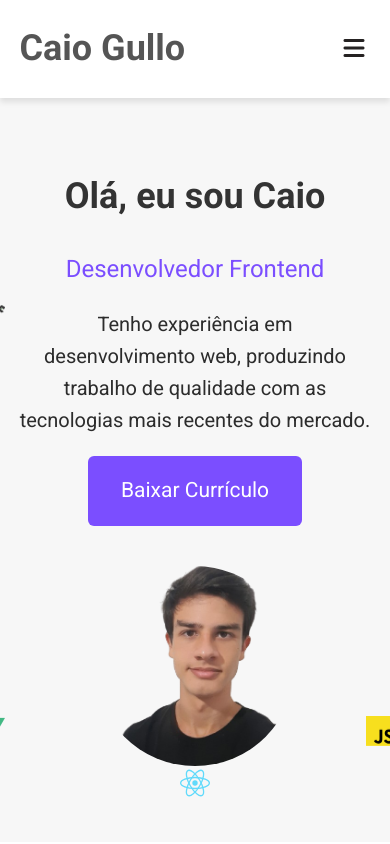
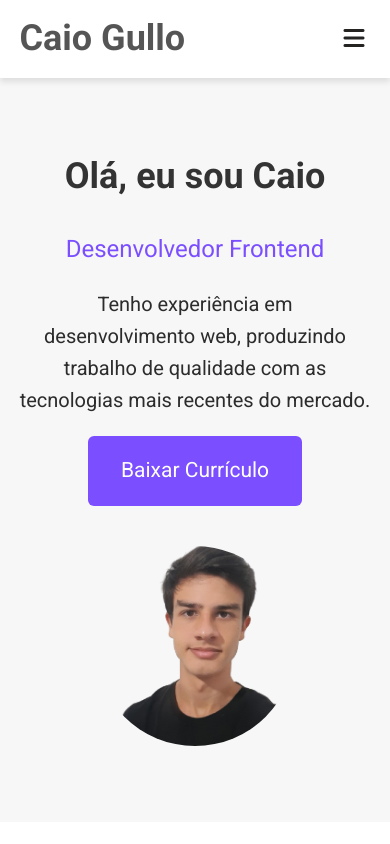
Before and after one commit to caiog19/portfolio, a plain HTML site: page index.html in a window 390 px wide. Shown: the top 844 px of the page. Drawn offline with nearby package versions, Linux system fonts and the light colour scheme.

Commit message:
fix: fixing links

```diff
--- a/script.js
+++ b/script.js
@@ -419,8 +419,8 @@ const projetosDados = {
         ],
         descricao: 'Ecofoto é um projeto de extensão universitária sobre fotografia contemporânea, realizado pela Escola de Comunicação da UFRJ. Faço parte do time de tecnologia, atuando como desenvolvedor fullstack no site. Iniciei no projeto resolvendo bugs na versão desktop, implementei uma galeria de fotos, desenvolvi a versão responsiva para mobile e, atualmente, trabalho junto à equipe para transformá-lo em um sistema completo.',
         tecnologias: ['React.js', 'Node.js', 'Scss'],
-        site: 'https://ecofoto.com',
-        repositorio: 'https://github.com/caiog19/ecofoto'
+        site: 'https://www.ecofoto.eco.ufrj.br/',
+        repositorio: 'https://github.com/caiog19/'
     },
     'Dashboard Interativo Disney+': {
         imagens: [
@@ -430,8 +430,8 @@ const projetosDados = {
         ],
         descricao: 'Um dashboard interativo para Disney+, desenvolvido com Streamlit, proporcionando uma visualização detalhada dos dados da plataforma.',
         tecnologias: ['Streamlit'],
-        site: 'https://dashboard-disney.com',
-        repositorio: 'https://github.com/caiog19/dashboard-disney'
+        site: 'https://orgdados-disneyplus.streamlit.app/',
+        repositorio: 'https://github.com/caiog19/org_dados'
     },
     'Dashboard Interativo Spotify': {
         imagens: [
@@ -441,8 +441,8 @@ const projetosDados = {
         ],
         descricao: 'Dashboard interativo para Spotify, criado com Streamlit, oferecendo insights sobre padrões de escuta e tendências musicais.',
         tecnologias: ['Streamlit'],
-        site: 'https://dashboard-spotify.com',
-        repositorio: 'https://github.com/caiog19/dashboard-spotify'
+        site: 'https://spotifysongs-caiog19.streamlit.app/',
+        repositorio: 'https://github.com/caiog19/spotify_streamlit'
     },
     'DeiaMandalas(Em Construção)': {
         imagens: [
@@ -451,7 +451,7 @@ const projetosDados = {
         ],
         descricao: 'DeiaMandalas é uma plataforma em construção focada em criar mandalas personalizadas utilizando Vue.js e Node.js.',
         tecnologias: ['Vue.js', 'Node.js'],
-        site: '#', // Atualize com o link real quando disponível
+        site: '#',
         repositorio: 'https://github.com/caiog19/deiamandalas'
     }
 };
--- a/styles.css
+++ b/styles.css
@@ -121,9 +121,11 @@ body {
 }
 
 /* Header */
+
+
 header {
     background: #fff;
-    padding: 20px 0;
+    padding: 10px 0;
     box-shadow: 0 4px 6px rgba(0, 0, 0, 0.1);
     position: sticky;
     top: 0;
@@ -907,10 +909,7 @@ body.dark-mode #dark-mode-toggle i {
     .carousel-controls button {
         width: 100px;
     }
-}
 
-/* Responsividade */
-@media (max-width: 768px) {
     .hero {
         flex-direction: column;
         text-align: center;
@@ -955,9 +954,7 @@ body.dark-mode #dark-mode-toggle i {
     :root {
         --offset: 20px;
     }
-}
 
-@media (max-width: 768px) {
     .nav-menu {
         display: none;
         position: absolute;
@@ -979,4 +976,8 @@ body.dark-mode #dark-mode-toggle i {
     .hamburger-menu {
         display: block;
     }
+
+    .rotating-icons{
+        display: none;
+    }
 }
```
